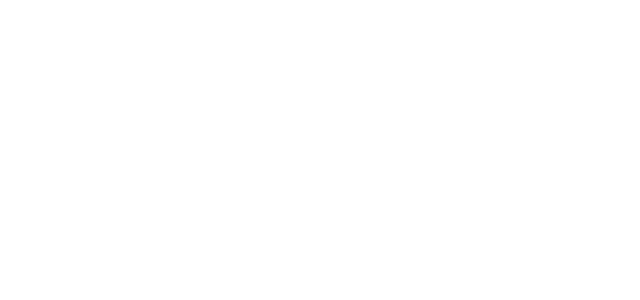
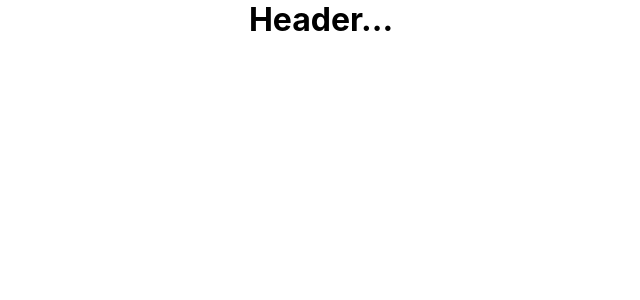
Before and after one commit to DenysPyshniuk/portfolio, a React (Create React App) app in the folder portfolio_ground/: page / in a window 1280 px wide. Shown: the top 300 px of the page, without its empty margins (319-959 px from the left). Built offline with nearby package versions, Linux system fonts and the light colour scheme; the HTML template or start-up script is replaced by a standard one.

Commit message:
Create Header component

```diff
--- a/portfolio_ground/src/App.tsx
+++ b/portfolio_ground/src/App.tsx
@@ -1,8 +1,10 @@
 import './App.css';
+import Header from './components/Header';
 
 function App() {
   return (
     <div className="App">
+      <Header/>
     </div>
   );
 }
--- /dev/null
+++ b/portfolio_ground/src/components/Header.tsx
@@ -0,0 +1,8 @@
+
+export default function Header() {
+  return (
+    <div>
+      <h1>Header...</h1>
+    </div>
+  );
+}
```
